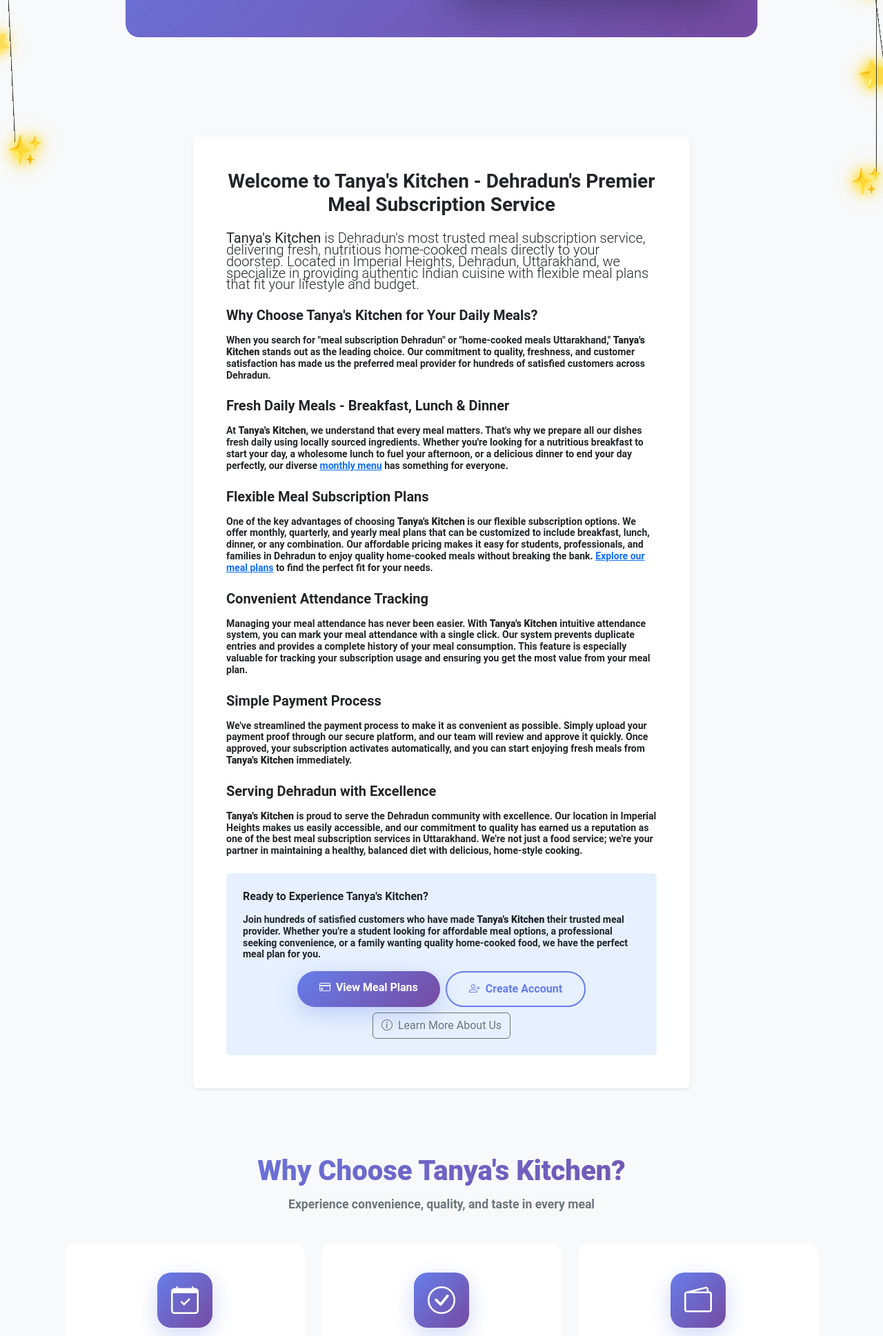
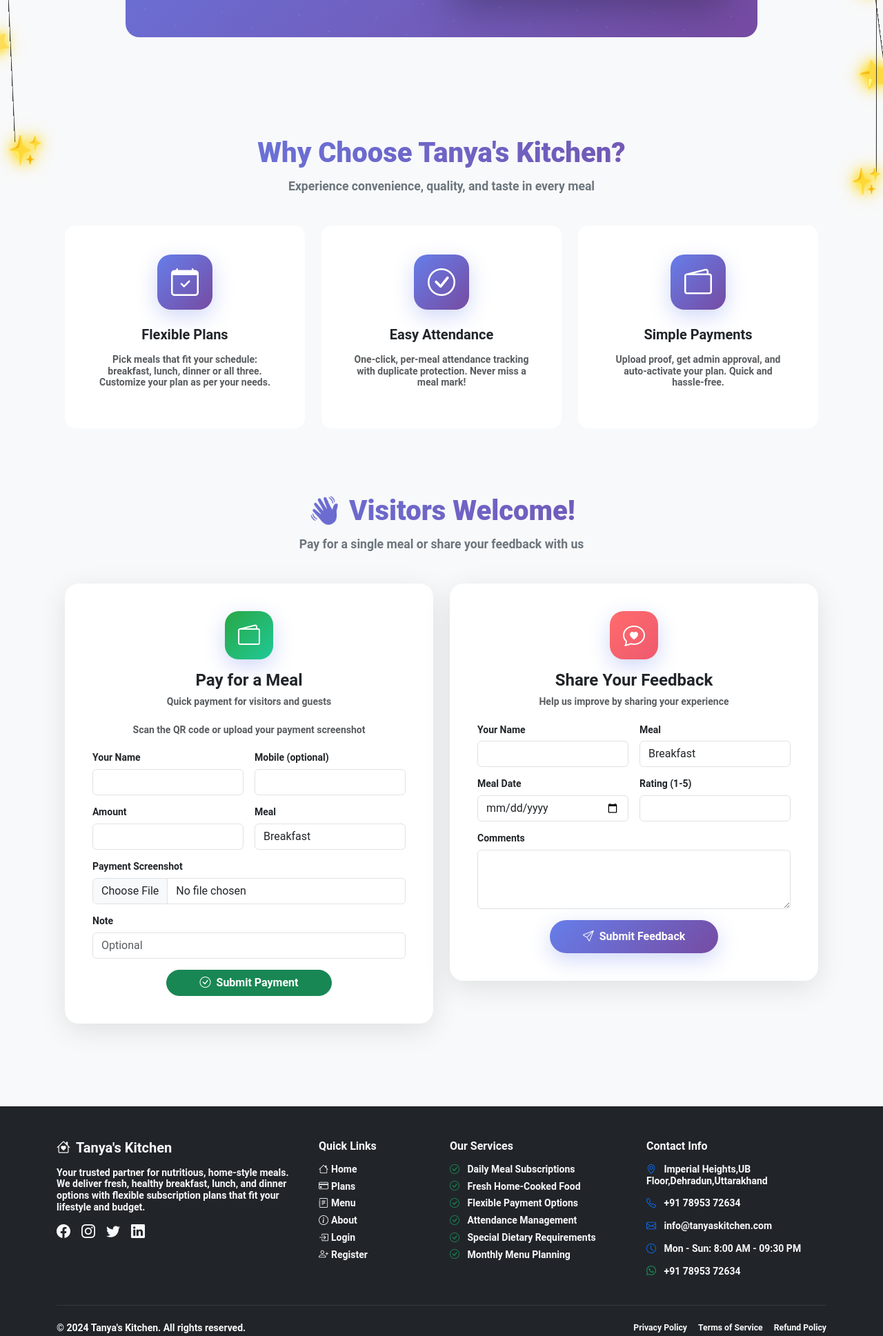
Before and after one commit to gangeshwar01/tanya-kitchen, a Django app: page / in a window 1280 px wide. Shown: the part 586-2523 px from the top of the page at 69% size. Run offline with Django 5.2, Linux system fonts and the light colour scheme; data that the repository does not hold is empty; some libraries are stand-ins or nearby versions.

Commit message:
removed seo content

```diff
--- a/templates/home.html
+++ b/templates/home.html
@@ -927,74 +927,6 @@
   </div>
 </section>
 </div>
-
-<!-- SEO-Rich Content Section: About Tanya's Kitchen -->
-<section class="py-5 bg-light">
-  <div class="container">
-    <div class="row">
-      <div class="col-lg-8 mx-auto">
-        <div class="card border-0 shadow-sm">
-          <div class="card-body p-5">
-            <h2 class="h3 fw-bold mb-4 text-center">Welcome to Tanya's Kitchen - Dehradun's Premier Meal Subscription Service</h2>
-
-            <p class="lead mb-4">
-              <strong>Tanya's Kitchen</strong> is Dehradun's most trusted meal subscription service, delivering fresh, nutritious home-cooked meals directly to your doorstep. Located in Imperial Heights, Dehradun, Uttarakhand, we specialize in providing authentic Indian cuisine with flexible meal plans that fit your lifestyle and budget.
-            </p>
-
-            <h3 class="h5 fw-bold mt-4 mb-3">Why Choose Tanya's Kitchen for Your Daily Meals?</h3>
-            <p class="mb-3">
-              When you search for "meal subscription Dehradun" or "home-cooked meals Uttarakhand," <strong>Tanya's Kitchen</strong> stands out as the leading choice. Our commitment to quality, freshness, and customer satisfaction has made us the preferred meal provider for hundreds of satisfied customers across Dehradun.
-            </p>
-
-            <h3 class="h5 fw-bold mt-4 mb-3">Fresh Daily Meals - Breakfast, Lunch & Dinner</h3>
-            <p class="mb-3">
-              At <strong>Tanya's Kitchen</strong>, we understand that every meal matters. That's why we prepare all our dishes fresh daily using locally sourced ingredients. Whether you're looking for a nutritious breakfast to start your day, a wholesome lunch to fuel your afternoon, or a delicious dinner to end your day perfectly, our diverse <a href="/menu/" class="text-primary fw-semibold">monthly menu</a> has something for everyone.
-            </p>
-
-            <h3 class="h5 fw-bold mt-4 mb-3">Flexible Meal Subscription Plans</h3>
-            <p class="mb-3">
-              One of the key advantages of choosing <strong>Tanya's Kitchen</strong> is our flexible subscription options. We offer monthly, quarterly, and yearly meal plans that can be customized to include breakfast, lunch, dinner, or any combination. Our affordable pricing makes it easy for students, professionals, and families in Dehradun to enjoy quality home-cooked meals without breaking the bank. <a href="/plans/" class="text-primary fw-semibold">Explore our meal plans</a> to find the perfect fit for your needs.
-            </p>
-
-            <h3 class="h5 fw-bold mt-4 mb-3">Convenient Attendance Tracking</h3>
-            <p class="mb-3">
-              Managing your meal attendance has never been easier. With <strong>Tanya's Kitchen</strong> intuitive attendance system, you can mark your meal attendance with a single click. Our system prevents duplicate entries and provides a complete history of your meal consumption. This feature is especially valuable for tracking your subscription usage and ensuring you get the most value from your meal plan.
-            </p>
-
-            <h3 class="h5 fw-bold mt-4 mb-3">Simple Payment Process</h3>
-            <p class="mb-3">
-              We've streamlined the payment process to make it as convenient as possible. Simply upload your payment proof through our secure platform, and our team will review and approve it quickly. Once approved, your subscription activates automatically, and you can start enjoying fresh meals from <strong>Tanya's Kitchen</strong> immediately.
-            </p>
-
-            <h3 class="h5 fw-bold mt-4 mb-3">Serving Dehradun with Excellence</h3>
-            <p class="mb-3">
-              <strong>Tanya's Kitchen</strong> is proud to serve the Dehradun community with excellence. Our location in Imperial Heights makes us easily accessible, and our commitment to quality has earned us a reputation as one of the best meal subscription services in Uttarakhand. We're not just a food service; we're your partner in maintaining a healthy, balanced diet with delicious, home-style cooking.
-            </p>
-
-            <div class="mt-4 p-4 bg-primary bg-opacity-10 rounded">
-              <h4 class="h6 fw-bold mb-3">Ready to Experience Tanya's Kitchen?</h4>
-              <p class="mb-3">
-                Join hundreds of satisfied customers who have made <strong>Tanya's Kitchen</strong> their trusted meal provider. Whether you're a student looking for affordable meal options, a professional seeking convenience, or a family wanting quality home-cooked food, we have the perfect meal plan for you.
-              </p>
-              <div class="d-flex flex-wrap gap-2 justify-content-center">
-                <a href="/plans/" class="btn btn-primary">
-                  <i class="bi bi-credit-card me-2"></i>View Meal Plans
-                </a>
-                <a href="/register/" class="btn btn-outline-primary">
-                  <i class="bi bi-person-plus me-2"></i>Create Account
-                </a>
-                <a href="/about/" class="btn btn-outline-secondary">
-                  <i class="bi bi-info-circle me-2"></i>Learn More About Us
-                </a>
-              </div>
-            </div>
-          </div>
-        </div>
-      </div>
-    </div>
-  </div>
-</section>
-
 {% else %}
 <section class="py-5">
   <div class="container">
```
